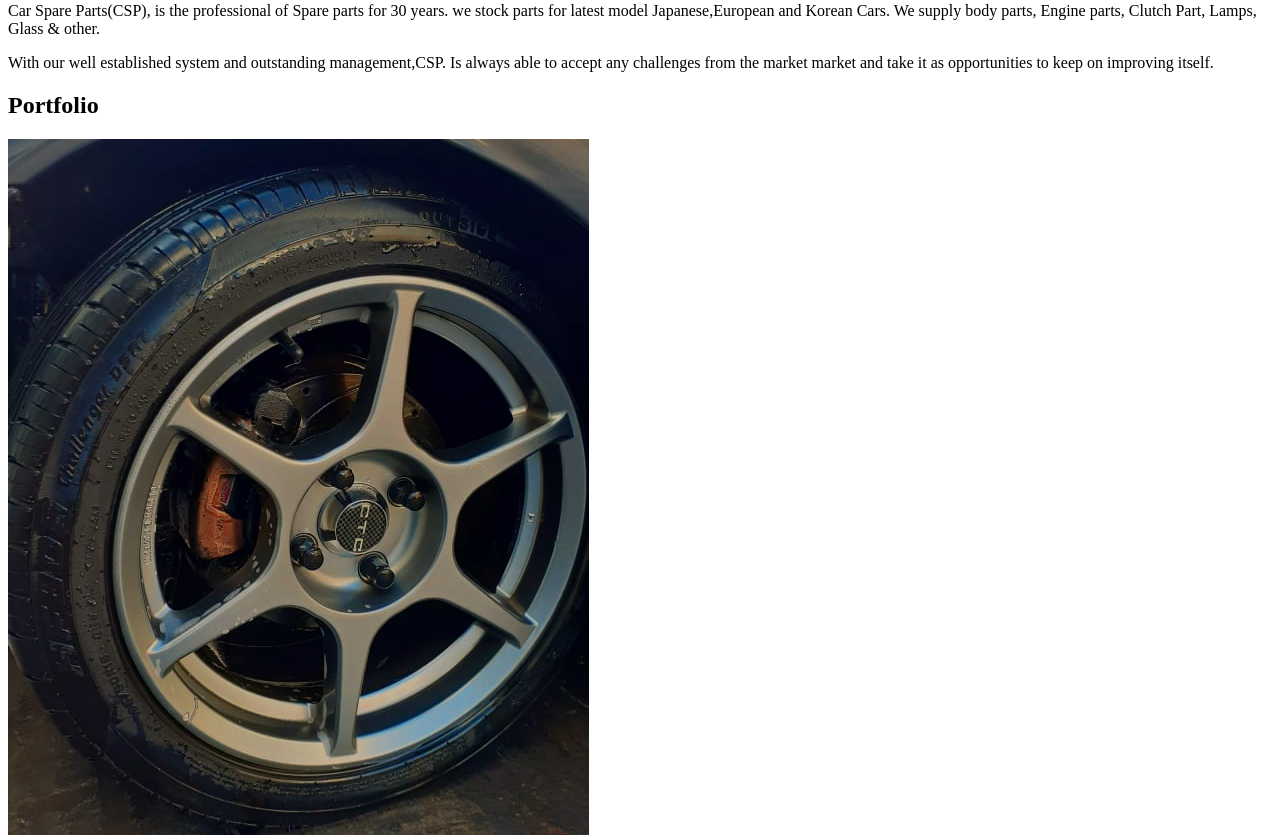
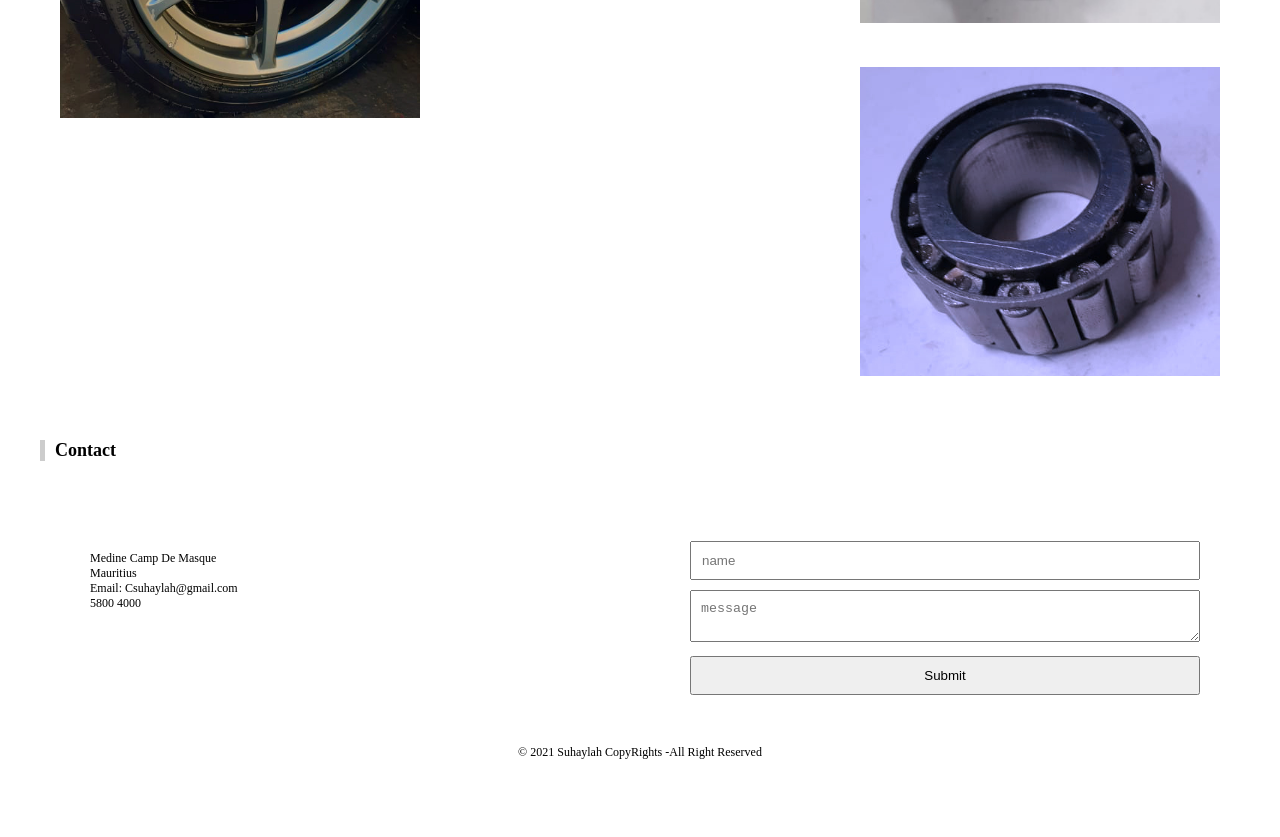
Before and after one commit to suhaylah786/web-trial, a plain HTML site: page index.html in a window 1280 px wide. Shown: the part 1540-2377 px from the top of the page. After the commit the page ends 2320 px from the top, so only its background shows below. Drawn offline with Linux system fonts and the light colour scheme.

Commit message:
update
update

```diff
--- a/index.html
+++ b/index.html
@@ -3,9 +3,9 @@
 <head>
 <title>Trial</title>
 <script src="https://kit.fontawesome.com/3628ccd69b.js" crossorigin="anonymous"></script>
-  <link rel="stylesheet" href="#css">
-  <style type="text/css">
-
+<link rel="stylesheet" href="https://cdnjs.cloudflare.com/ajax/libs/font-awesome/4.7.0/css/font-awesome.min.css">
+<link rel="stylesheet" href="style/main.css"  />
+<style type="text/css">
   </style>
 </head>
 <body class="portfolio">
--- /dev/null
+++ b/style/main.css
@@ -0,0 +1,179 @@
+* {
+    margin: 0px;
+    padding: 0px;
+    box-sizing: border-box;
+  }
+
+  /* general */
+  html {
+    font-size: 12px;
+  }
+
+  .portfolio {
+    width: 100%;
+  }
+
+  @media only screen and (min-width: 1200px) {
+    .portfolio {
+      width: 1200px;
+      margin: 0 auto;
+    }
+  }
+
+  /* responsive image */
+  .img-responsive {
+    max-width: 100%;
+    height: auto;
+      padding: 20px;
+  }
+
+  .img--full {
+    width: 100%;
+    height: auto;
+    object-fit: cover;
+  }
+
+  /* grid structure */
+  .row {
+    clear:both;
+    margin-left: -10px;
+    margin-right: -10px;
+  }
+
+  .row:after {
+    content: "";
+    display: table;
+    clear: both;
+  }
+
+  .row-clear {
+    clear: both;
+  }
+
+  .one-third, .two-thirds, .half {
+    width: 100%;
+    float:left;
+    padding: 0 10px;
+  }
+
+  @media only screen and (min-width: 768px) {
+    .one-third {
+      width: calc(100%/3);
+    }
+  }
+
+  @media only screen and (min-width: 768px) {
+    .half {
+      width: calc(100%/2);
+    }
+  }
+
+  @media only screen and (min-width: 768px) {
+    .two-thirds {
+      width: calc(2*100%/3);
+    }
+  }
+
+  .content {
+    padding: 10px;
+  }
+
+  /* to refactor */
+  .space-top-10{
+    padding-top: 10px;
+  }
+
+  .space-bottom-10{
+    padding-bottom: 10px;
+  }
+
+
+
+  /* header */
+  header {
+    text-align: center;
+    padding: 20px 10px;
+  }
+
+  /* hero */
+  .hero-block {
+    padding: 40px;
+    background-color: #ccc;
+  }
+
+  @media only screen and (min-width: 768px) {
+    .hero-block {
+      position: absolute;
+      top: 30%;
+      right: 25%;
+    }
+  }
+
+  /* title */
+  .title {
+    border-left: 5px solid #ccc;
+    padding-left: 10px;
+    margin-top: 40px;
+    margin-bottom: 40px;
+  }
+
+  /* icon tiles */
+  .icon-tile {
+    padding: 40px;
+    text-align: center;
+  }
+
+  .icon-tile h2{
+    padding-top: 20px;
+  }
+
+  @media only screen and (min-width: 768px) {
+    .icon-tile {
+      padding: 60px 40px;
+    }
+  }
+
+
+  /* portfolio sections */
+
+  .grid-container {
+    display: grid;
+    gap: 0px 0px;
+    grid-template-areas:
+      "Area1 Area2 Area3"
+      "Area1 Area2 Area4";
+  }
+  .area1 { grid-area: Area1; }
+  .area2 { grid-area: Area2; }
+  .area3 { grid-area: Area3; }
+  .area4 { grid-area: Area4; }
+
+
+  /* contact details */
+  .contact-details{
+    padding: 50px;
+  }
+
+  .contact-form {
+    padding: 40px;
+  }
+
+  .contact-form input {
+    width: 100%;
+    margin-bottom: 10px;
+    padding: 10px;
+  }
+
+  .contact-form textarea {
+    width: 100%;
+    margin-bottom: 10px;
+    padding: 10px;
+  }
+
+
+
+  /* footer */
+  footer{
+    text-align: center;
+    padding-bottom: 20px;
+  }
```
